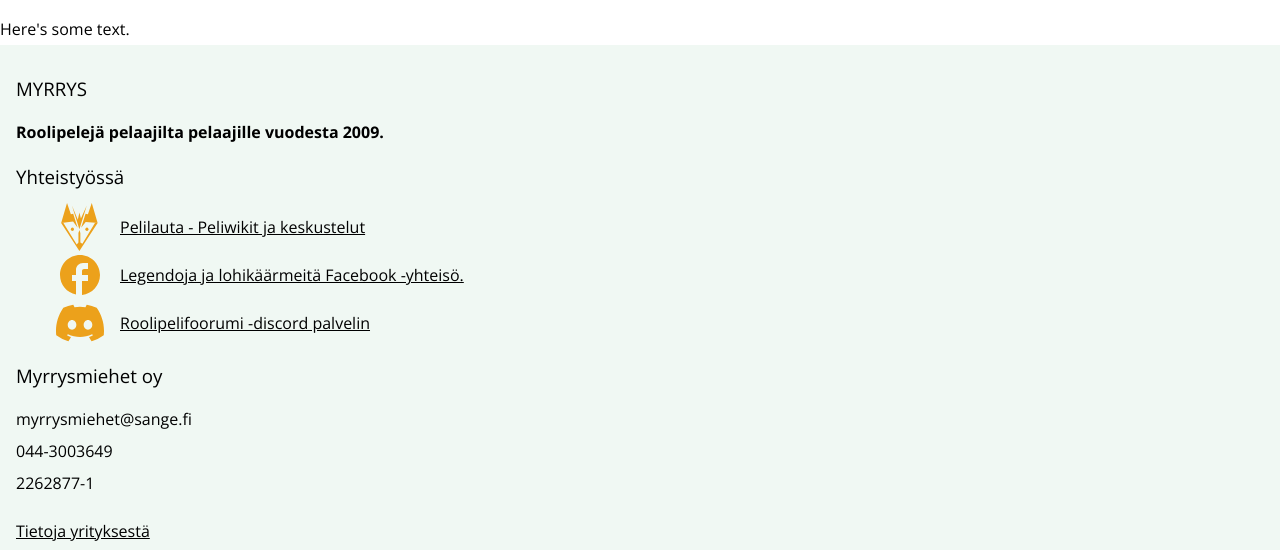
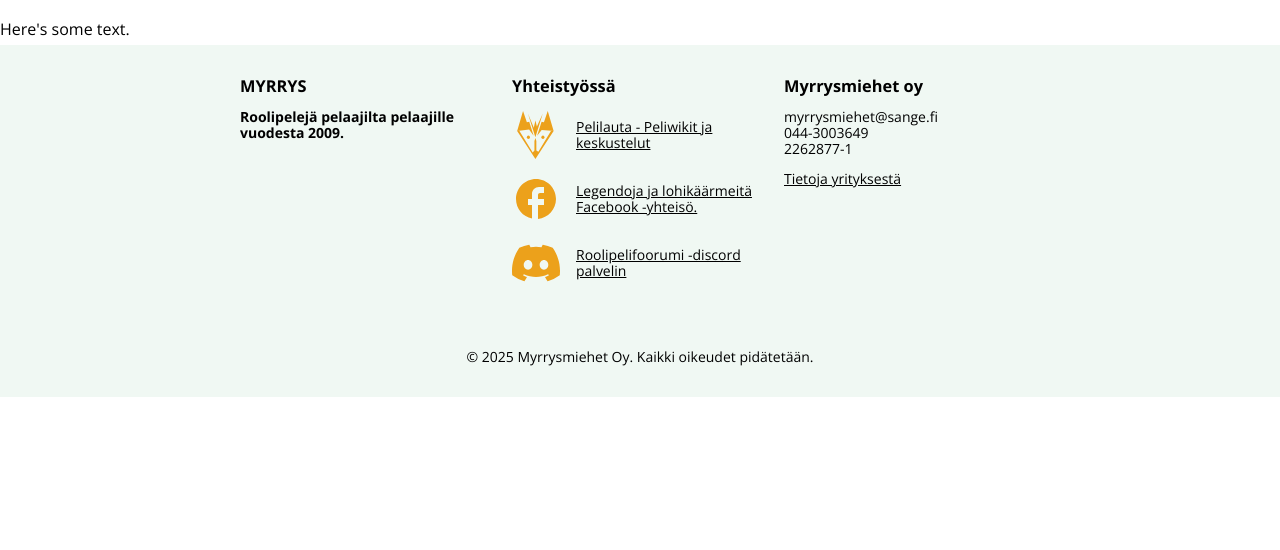
Before and after one commit to villetakanen/myrrys-2025, an Astro site: page / in a window 1280 px wide. Shown: the part 412-962 px from the top of the page. After the commit the page ends 809 px from the top, so only its background shows below. Built offline with nearby package versions, Linux system fonts and the light colour scheme; Astro itself is replaced by a stand-in of ours.

Commit message:
fix: footer backported

```diff
--- a/package.json
+++ b/package.json
@@ -1,7 +1,7 @@
 {
   "name": "myrrys-2025",
   "type": "module",
-  "version": "2.0.0-alpha.7",
+  "version": "2.0.0-alpha.8",
   "scripts": {
     "dev": "astro dev",
     "build": "astro build",
--- a/src/components/base/SiteFooter.astro
+++ b/src/components/base/SiteFooter.astro
@@ -9,7 +9,7 @@ const today = new Date();
 	<p><strong>Roolipelejä pelaajilta pelaajille vuodesta 2009.</strong></p>
   </section>
 
-	<div class="basis-33">
+  <section>
     <h3>Yhteistyössä</h3>
 	<nav>
 	  <ul>
@@ -27,9 +27,11 @@ const today = new Date();
 		  title="Roolipelifoorumi -discord palvelin" />
 	  </ul>
 	</nav>
-	  </div>
+  </section>
 
-	  <div class="basis-33">
+
+
+	  <section>
 		<h3>Myrrysmiehet oy</h3>
 		<p>myrrysmiehet@sange.fi<br>
 		  044-3003649<br>
@@ -37,17 +39,57 @@ const today = new Date();
 		<p>
 		  <a href="/myrrys">Tietoja yrityksestä</a>
 		</p>
-	  </div>
+	</section>
 
 
-  <section class="container m-y">
-	<p class="centered p-a">&copy; {today.getFullYear()} Myrrysmiehet Oy. Kaikki oikeudet pidätetään.</p>
+  <section>
+	<p class="text-center">&copy; {today.getFullYear()} Myrrysmiehet Oy. Kaikki oikeudet pidätetään.</p>
   </section>
 </footer>
 
 <style>
+
 footer {
   padding: var(--grid);
   background: var(--surface-footer);
+  font-size: var(--font-size-small);
+  line-height: var(--line-height-small);
+}
+footer nav ul {
+  margin: var(--grid) 0;
+  padding: 0;
+  display: flex;
+  flex-direction: column;
+  gap: var(--grid);
+}
+footer li {
+  list-style: none;
+}
+section:nth-child(4) {
+	padding: var(--grid);
+  }
+
+@media screen and (min-width: 1024px) {
+  footer {
+	--section-width: calc(16 *  var(--grid));
+	display: grid;
+	grid-template-columns: 1fr var(--section-width) var(--section-width) var(--section-width) 1fr;
+	grid-template-areas: ". a b c ." ". d d d .";
+	gap: var(--grid);
+  }
+  section:nth-child(1) {
+	grid-area: a;
+  }
+  section:nth-child(2) {
+	grid-area: b;
+  }
+  section:nth-child(3) {
+	grid-area: c;
+  }
+  section:nth-child(4) {
+	grid-area: d;
+	padding: var(--grid);
+  }
+
 }
 </style>
--- a/src/styles/typography.css
+++ b/src/styles/typography.css
@@ -4,6 +4,9 @@ body {
 
   --font-size: calc(1 * var(--grid));
   --line-height: calc(2 * var(--grid));
+
+  --font-size-small: calc(0.875 * var(--grid));
+  --line-height-small: calc(1 * var(--grid));
 
   font-size: var(--font-size);
   line-height: var(--line-height);
@@ -18,5 +21,8 @@ h2 {
 }
 h3,
 h4 {
-  font-weight: 400;
+  font-weight: 700;
 }
+.text-center {
+  text-align: center;
+}
```
Lines whose indentation alone changed are shown as unchanged.
